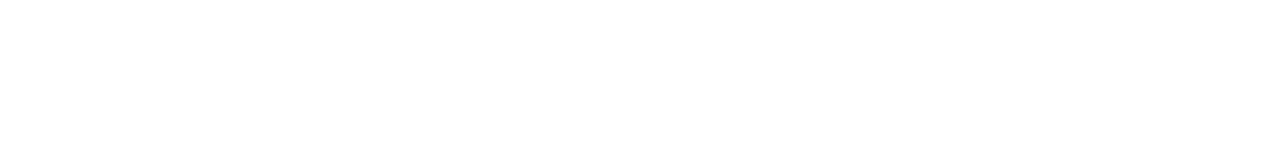
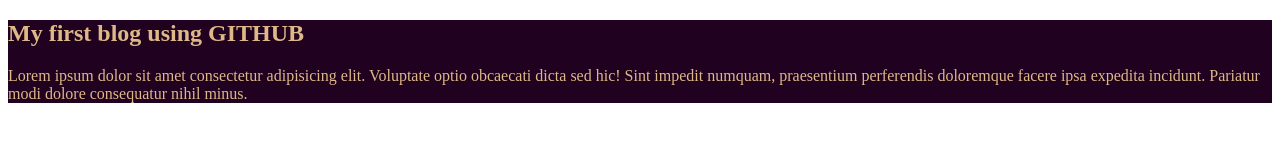
Before and after one commit to Mishkat11/first-github-repo, a plain HTML site: page index.html in a window 1280 px wide. Drawn offline with Linux system fonts and the light colour scheme.

Commit message:
added the blog

```diff
--- a/index.html
+++ b/index.html
@@ -4,8 +4,16 @@
     <meta charset="UTF-8">
     <meta name="viewport" content="width=device-width, initial-scale=1.0">
     <title>My first ever Github   </title>
+    <link rel="stylesheet" href="styles/color.css">
 </head>
+
 <body>
+    <div>
+<h2> My first blog using  GITHUB</h2>
+<p>Lorem ipsum dolor sit amet consectetur adipisicing elit. Voluptate optio obcaecati dicta sed hic! Sint impedit numquam, praesentium perferendis doloremque facere ipsa expedita incidunt. Pariatur modi dolore consequatur nihil minus.</p>
+
+
+    </div>
 
 </body>
 </html>
--- /dev/null
+++ b/styles/color.css
@@ -0,0 +1,3 @@
+div{
+    background-color: rgb(32, 2, 32);     color:burlywood ;
+}
```
